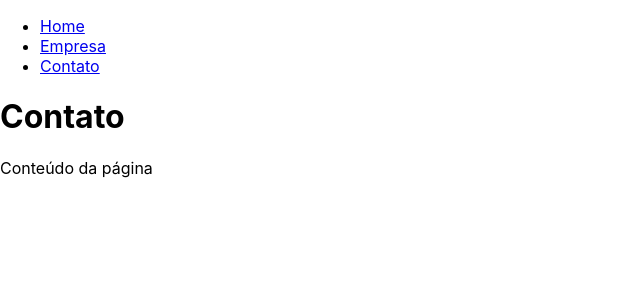
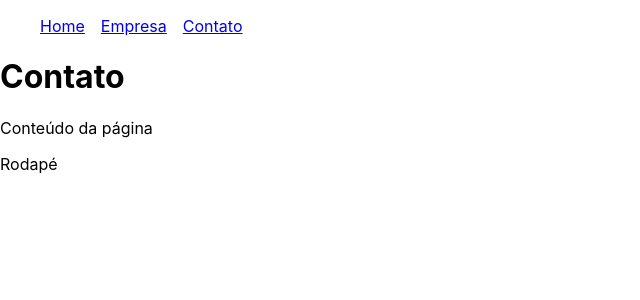
Before and after one commit to Gustavo121/Aula-de-React, a React (Create React App) app: page /contato in a window 1280 px wide. Shown: the top 300 px of the page, without its empty margins (0-640 px from the left). Built offline with nearby package versions, Linux system fonts and the light colour scheme.

Commit message:
estudos de router dom

```diff
--- a/src/App.js
+++ b/src/App.js
@@ -2,28 +2,21 @@ import { BrowserRouter as Router, Routes, Route, Link } from 'react-router-dom'
 import Home from './pages/Home';
 import Contato from './pages/Contato';
 import Empresa from './pages/Empresa';
+import Navbar from './components/layout/Navbar';
+import Footer from './components/layout/Footer';
 
 function App() {
 
   return (
 
     <Router>
-      <ul>
-        <li>
-          <Link to="/">Home</Link>
-        </li>
-        <li>
-          <Link to="/empresa">Empresa</Link>
-        </li>
-        <li>
-          <Link to="/contato">Contato</Link>
-        </li>
-      </ul>
+      <Navbar/>
       <Routes>
         <Route exact path="/" element={<Home />} />
-        <Route exact path="/empresa" element={<Empresa />} />
-        <Route exact path="/contato" element={<Contato />} />
+        <Route path="/empresa" element={<Empresa />} />
+        <Route path="/contato" element={<Contato />} />
       </Routes>
+      <Footer/>
     </Router>
 
   );
--- /dev/null
+++ b/src/components/layout/Footer.js
@@ -0,0 +1,5 @@
+function Footer() {
+  return <footer>Rodapé</footer>
+}
+
+export default Footer
--- /dev/null
+++ b/src/components/layout/Navbar.js
@@ -0,0 +1,20 @@
+import { Link } from "react-router-dom";
+import styles from './Navbar.module.css'
+
+function Navbar() {
+  return (
+    <ul className={styles.list}>
+      <li className={styles.item}>
+        <Link to="/">Home</Link>
+      </li>
+      <li className={styles.item}>
+        <Link to="/empresa">Empresa</Link>
+      </li>
+      <li className={styles.item}>
+        <Link to="/contato">Contato</Link>
+      </li>
+    </ul>
+  );
+}
+
+export default Navbar
--- /dev/null
+++ b/src/components/layout/Navbar.module.css
@@ -0,0 +1,8 @@
+.list {
+    display: flex;
+    list-style: none;
+}
+
+.item {
+    margin-right: 1em;
+}
--- a/src/pages/Empresa.js
+++ b/src/pages/Empresa.js
@@ -4,7 +4,7 @@ function Empresa() {
       <h1>Empresa</h1>
       <p>Conteúdo da página</p>
     </div>
-    )
+  );
 }
 
-  export default Empresa
+export default Empresa;
```
Lines whose indentation alone changed are shown as unchanged.
